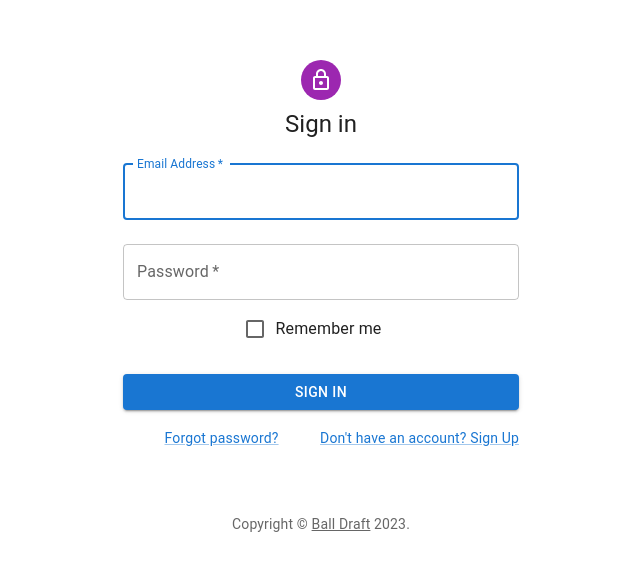
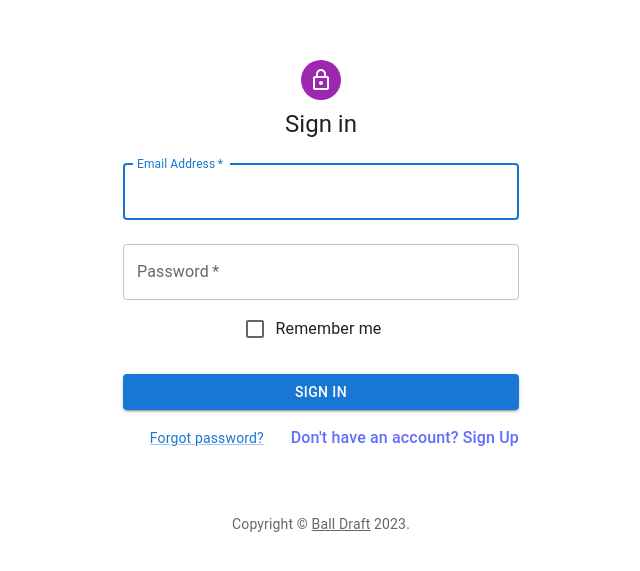
Before and after one commit to Romeoscript1/d__frontend, a React (Vite) app: page / in a window 1280 px wide. Shown: the part 123-694 px from the top of the page, without its empty margins (319-959 px from the left). Built offline with nearby package versions, Linux system fonts and the light colour scheme.

Commit message:
feat:long

```diff
--- a/src/pages/SignIn.jsx
+++ b/src/pages/SignIn.jsx
@@ -6,6 +6,7 @@ import TextField from '@mui/material/TextField';
 import FormControlLabel from '@mui/material/FormControlLabel';
 import Checkbox from '@mui/material/Checkbox';
 import Link from '@mui/material/Link';
+import { Link as Linked} from 'react-router-dom';
 import Grid from '@mui/material/Grid';
 import Box from '@mui/material/Box';
 import LockOutlinedIcon from '@mui/icons-material/LockOutlined';
@@ -96,9 +97,9 @@ export default function SignIn() {
                 </Link>
               </Grid>
               <Grid item>
-                <Link href="/signup" variant="body2">
+                <Linked to="/signup">
                   {"Don't have an account? Sign Up"}
-                </Link>
+                </Linked>
               </Grid>
             </Grid>
           </Box>
```
